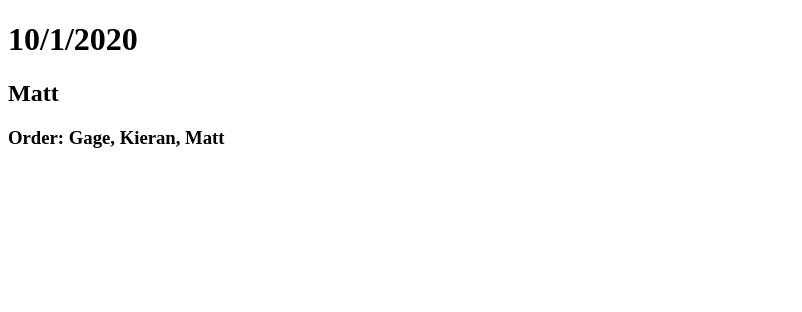
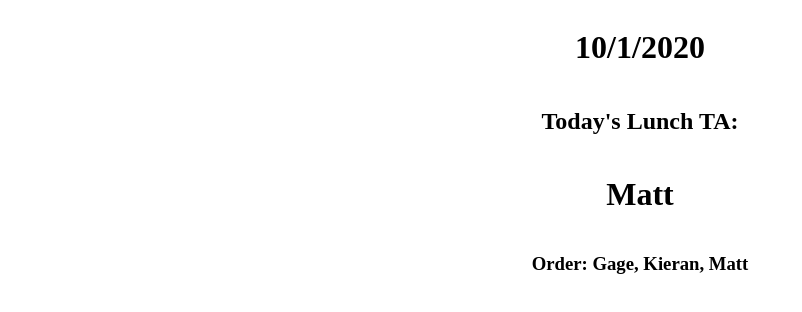
Before and after one commit to gage117/TA-Lunch-Assigner, a plain HTML site: page index.html in a window 1280 px wide. Shown: the whole page, without its empty margins (0-802 px from the left). Drawn offline with Linux system fonts and the light colour scheme.

Commit message:
Added style file and an h2 element

```diff
--- a/index.html
+++ b/index.html
@@ -3,11 +3,13 @@
 <head>
     <meta charset="UTF-8">
     <meta name="viewport" content="width=device-width, initial-scale=1.0">
+    <link rel="stylesheet" href="style.css">
     <title>Who's Doing Questions?</title>
 </head>
 <body>
     <h1 id="day"></h1>
-    <h2 id="name"></h2>
+    <h2>Today's Lunch TA:</h2>
+    <h1 id="name"></h1>
     <h3>Order: Gage, Kieran, Matt</h3>
     <script src="index.js"></script>
 </body>
--- /dev/null
+++ b/style.css
@@ -0,0 +1,6 @@
+body {
+    display: flex;
+    flex-direction: column;
+    justify-content: center;
+    align-items: center;
+}
```
